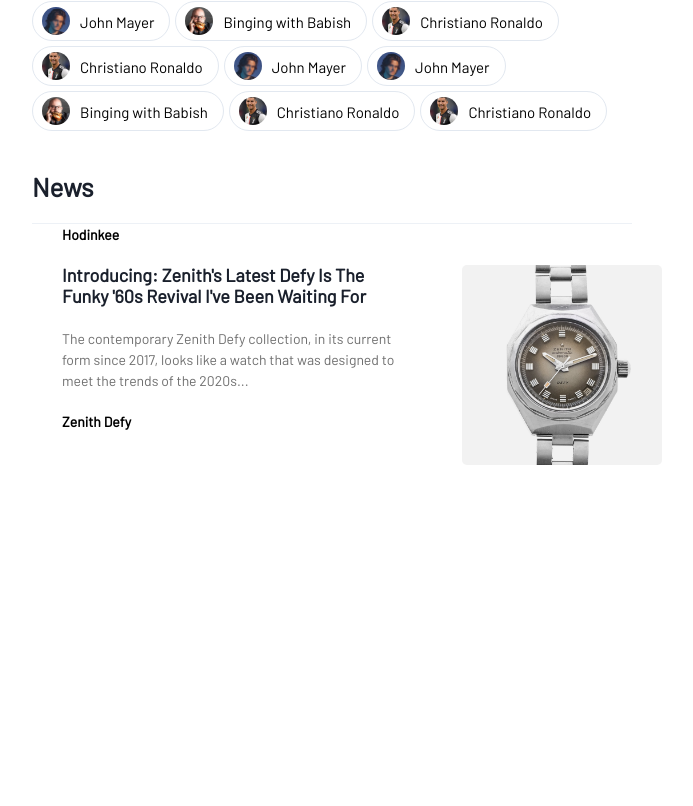
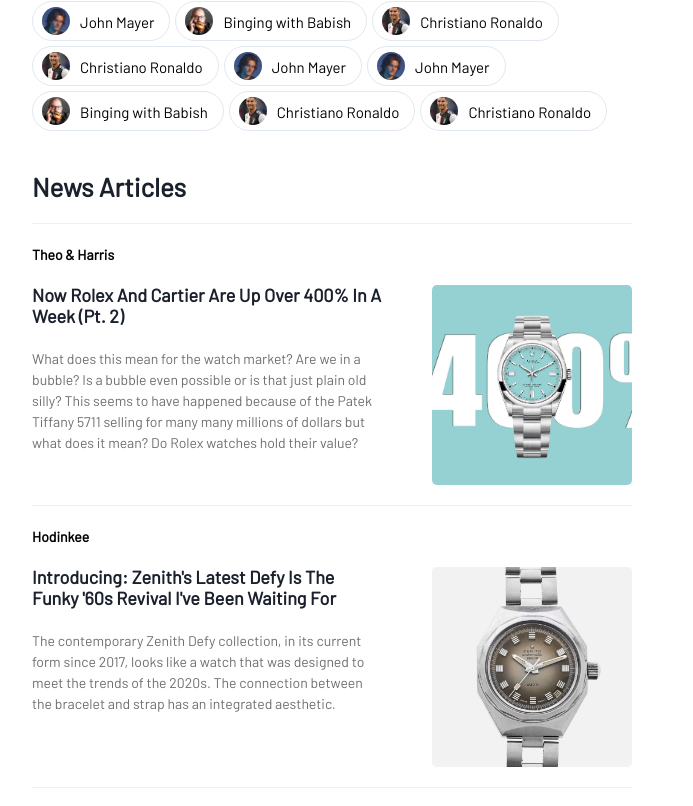
Before and after one commit to samkyuseo/watchstreet, a React (Create React App) app: page /profile in a window 1280 px wide. Shown: the part 624-1430 px from the top of the page, without its empty margins (176-869 px from the left). Before the commit the page ends 1189 px from the top, so only its background shows below. Built offline with nearby package versions, Linux system fonts and the light colour scheme; no server answers; sample sign-in values are in the browser's storage.

Commit message:
last commits of the day

```diff
--- /dev/null
+++ b/src/components/articles/Article.tsx
@@ -0,0 +1,42 @@
+import { Box, Text, Heading, Image, HStack, Divider } from '@chakra-ui/react';
+
+interface IArticleProps {
+  company: string;
+  heading: string;
+  article: string;
+  image: string;
+}
+
+const Article = ({ company, heading, article, image }: IArticleProps) => {
+  return (
+    <>
+      <Box _hover={{ backgroundColor: 'gray.50' }} py='20px'>
+        <Text variant='card-company-text' mb='20px'>
+          {company}
+        </Text>
+        <HStack spacing='50px'>
+          <Box width='350px' minHeight='200px'>
+            <Heading variant='card-heading' mb='20px'>
+              {heading}
+            </Heading>
+            <Text variant='card-text' mb='20px'>
+              {article}
+            </Text>
+          </Box>
+          <Image
+            width='200px'
+            minHeight='200px'
+            objectFit='cover'
+            borderRadius='5px'
+            src={image}
+          />
+        </HStack>
+      </Box>
+      <Box>
+        <Divider width='100%' />
+      </Box>
+    </>
+  );
+};
+
+export { Article };
--- a/src/pages/profilepage/ProfilePage.tsx
+++ b/src/pages/profilepage/ProfilePage.tsx
@@ -2,17 +2,16 @@
   Box,
   Container,
   HStack,
-  Text,
   Heading,
   Divider,
+  Flex,
   Wrap,
-  Image,
-  Flex,
 } from '@chakra-ui/react';
 import { Tag } from '../../components/tags/Tag';
 import { Navbar } from '../../components/navbars/Navbar';
 import { Chart } from '../../components/charts/Chart';
 import { Table } from '../../components/tables/Table';
+import { Article } from '../../components/articles/Article';
 
 import { IWatchTableItem } from '../../types/watch';
 import { IDataPoint } from '../../types/chart';
@@ -21,12 +20,13 @@
 import bingingwithbabish from '../../assets/images/bingingwithbabish.jpeg';
 import christianoronaldo from '../../assets/images/christianoronaldo.jpeg';
 import hodinkeeimage from '../../assets/images/hodinkeeimage.jpeg';
+import theoandharrisimage from '../../assets/images/theoandharrisimage.jpeg';
 
 const ProfilePage = () => {
   return (
     <>
       <Navbar />
-      <Container maxWidth='70%' mt='100px'>
+      <Container maxWidth='70%' mt='100px' mb='100px'>
         {/* Portfolio Section */}
         <HStack css={{ gap: '40px' }}>
           <Chart title='' price={225125.5} priceChange={-1025.5} data={data} />
@@ -45,43 +45,21 @@
           </Wrap>
         </Box>
         {/* News */}
-        <Flex width='600px' mt='40px' flexDir='column'>
-          <Heading variant='section-heading'>News</Heading>
+        <Flex width='600px' mt='40px' flexDirection='column'>
+          <Heading variant='section-heading'>News Articles</Heading>
           <Box marginTop='20px'>
             <Divider width='100%' />
           </Box>
-          <Box
-            width='660px'
-            mb='100px'
-            paddingX='30px'
-            alignContent={'center'}
-            _hover={{ backgroundColor: 'gray.50' }}
-          >
-            <Text variant='card-company-text' mb='20px'>
-              Hodinkee
-            </Text>
-            <HStack spacing='50px'>
-              <Box width='350px' minHeight='200px'>
-                <Heading variant='card-heading' mb='20px'>
-                  Introducing: Zenith's Latest Defy Is The Funky '60s Revival
-                  I've Been Waiting For
-                </Heading>
-                <Text variant='card-text' mb='20px'>
-                  The contemporary Zenith Defy collection, in its current form
-                  since 2017, looks like a watch that was designed to meet the
-                  trends of the 2020s...
-                </Text>
-                <Text variant='card-ticker-text'>Zenith Defy</Text>
-              </Box>
-              <Image
-                width='200px'
-                minHeight='200px'
-                objectFit='cover'
-                borderRadius='5px'
-                src={hodinkeeimage}
+          {newsArticles.map((article, index) => {
+            return (
+              <Article
+                company={article.company}
+                heading={article.heading}
+                article={article.article}
+                image={article.image}
               />
-            </HStack>
-          </Box>
+            );
+          })}
         </Flex>
       </Container>
     </>
@@ -220,4 +198,22 @@
   },
 ];
 
+const newsArticles = [
+  {
+    company: 'Theo & Harris',
+    heading: 'Now Rolex And Cartier Are Up Over 400% In A Week (Pt. 2)',
+    article:
+      'What does this mean for the watch market? Are we in a bubble? Is a bubble even possible or is that just plain old silly? This seems to have happened because of the Patek Tiffany 5711 selling for many many millions of dollars but what does it mean? Do Rolex watches hold their value?',
+    image: theoandharrisimage,
+  },
+  {
+    company: 'Hodinkee',
+    heading:
+      "Introducing: Zenith's Latest Defy Is The Funky '60s Revival I've Been Waiting For",
+    article:
+      'The contemporary Zenith Defy collection, in its current form since 2017, looks like a watch that was designed to meet the trends of the 2020s. The connection between the bracelet and strap has an integrated aesthetic.',
+    image: hodinkeeimage,
+  },
+];
+
 export { ProfilePage };
```
Also changed, not shown: src/assets/images/theoandharrisimage.jpeg (added).
